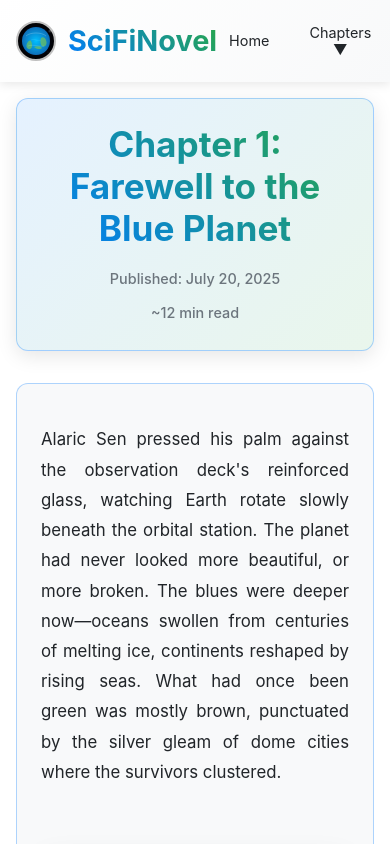
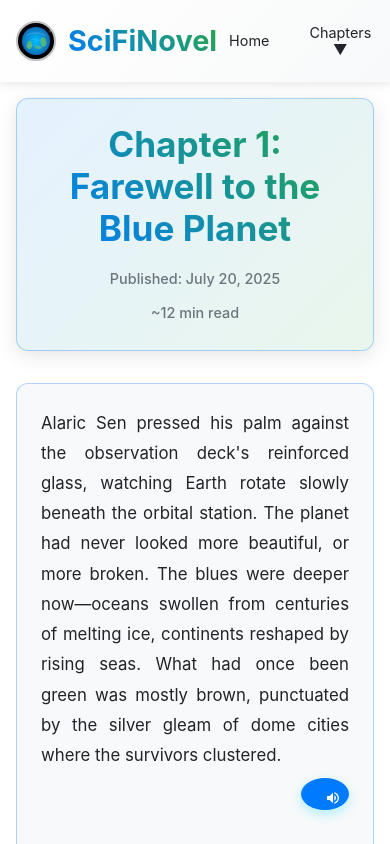
Before and after one commit to flipdidip/SciFiNovel, a React (Vite) app: page /SciFiNovel/chapter/1 in a window 390 px wide. Shown: the top 844 px of the page. Built offline with nearby package versions, Linux system fonts and the light colour scheme.

Commit message:
Text to speach

```diff
--- /dev/null
+++ b/src/components/ReadableParagraph.css
@@ -0,0 +1,91 @@
+.readable-paragraph {
+  position: relative;
+  margin-bottom: 1.8rem;
+}
+
+.readable-paragraph:hover .read-aloud-btn {
+  opacity: 1;
+  transform: translateY(0);
+}
+
+.read-aloud-btn {
+  position: absolute;
+  top: 0.5rem;
+  right: -1.5rem;
+  background: var(--accent-primary);
+  color: white;
+  border: none;
+  border-radius: 50%;
+  width: 2.5rem;
+  height: 2.5rem;
+  display: flex;
+  align-items: center;
+  justify-content: center;
+  cursor: pointer;
+  opacity: 0;
+  transform: translateY(-0.5rem);
+  transition: all 0.3s ease;
+  box-shadow: 0 4px 12px rgba(0, 212, 255, 0.3);
+  z-index: 10;
+}
+
+.read-aloud-btn:hover {
+  background: var(--accent-secondary);
+  transform: translateY(0) scale(1.1);
+  box-shadow: 0 6px 20px rgba(0, 212, 255, 0.4);
+}
+
+.read-aloud-btn.reading {
+  opacity: 1;
+  background: var(--accent-secondary);
+  animation: pulse 1.5s infinite;
+}
+
+@keyframes pulse {
+  0% {
+    box-shadow: 0 4px 12px rgba(0, 212, 255, 0.3);
+  }
+  50% {
+    box-shadow: 0 6px 20px rgba(0, 212, 255, 0.6);
+  }
+  100% {
+    box-shadow: 0 4px 12px rgba(0, 212, 255, 0.3);
+  }
+}
+
+.read-aloud-btn svg {
+  transition: all 0.2s ease;
+}
+
+.read-aloud-btn:active svg {
+  transform: scale(0.9);
+}
+
+/* Ensure the paragraph has relative positioning for the button */
+.readable-paragraph p {
+  margin: 0;
+  padding-right: 3rem; /* Space for the button */
+}
+
+/* Mobile responsiveness */
+@media (max-width: 768px) {
+  .read-aloud-btn {
+    opacity: 1; /* Always visible on mobile */
+    position: static;
+    margin-top: 1rem;
+    margin-left: auto;
+    margin-right: 0;
+    display: block;
+    width: 2rem;
+    height: 2rem;
+  }
+
+  .readable-paragraph p {
+    padding-right: 0;
+  }
+
+  .readable-paragraph {
+    display: flex;
+    flex-direction: column;
+  }
+}
--- /dev/null
+++ b/src/components/ReadableParagraph.tsx
@@ -0,0 +1,186 @@
+import { useState, useRef, useEffect } from "react";
+import "./ReadableParagraph.css";
+
+interface ReadableParagraphProps {
+  children: React.ReactNode;
+  className?: string;
+}
+
+const ReadableParagraph = ({
+  children,
+  className = "",
+}: ReadableParagraphProps) => {
+  const [isReading, setIsReading] = useState(false);
+  const [isSupported, setIsSupported] = useState(true);
+  const [bestVoice, setBestVoice] = useState<SpeechSynthesisVoice | null>(null);
+  const utteranceRef = useRef<SpeechSynthesisUtterance | null>(null);
+
+  // Find the best available voice
+  useEffect(() => {
+    const findBestVoice = () => {
+      const voices = window.speechSynthesis.getVoices();
+      if (voices.length === 0) return;
+
+      // Priority order for voice selection (best to good)
+      const voicePreferences = [
+        // Premium natural voices
+        /neural|premium|enhanced|natural/i,
+        // Female voices (often sound more pleasant for narration)
+        /female|woman|samantha|alex|victoria|zira/i,
+        // English voices with good quality
+        /^(?=.*en)(?!.*robot)(?!.*synthetic)/i,
+        // Any English voice
+        /en-/i,
+        // Default system voice
+        /default/i,
+      ];
+
+      let selectedVoice = null;
+
+      for (const preference of voicePreferences) {
+        selectedVoice = voices.find(
+          (voice) => preference.test(voice.name) && voice.lang.startsWith("en")
+        );
+        if (selectedVoice) break;
+      }
+
+      // Fallback to first English voice or default
+      if (!selectedVoice) {
+        selectedVoice =
+          voices.find((voice) => voice.lang.startsWith("en")) || voices[0];
+      }
+
+      setBestVoice(selectedVoice);
+    };
+
+    // Initial load
+    findBestVoice();
+
+    // Some browsers load voices asynchronously
+    if (window.speechSynthesis.onvoiceschanged !== undefined) {
+      window.speechSynthesis.onvoiceschanged = findBestVoice;
+    }
+  }, []);
+
+  const getText = (): string => {
+    if (typeof children === "string") {
+      return children;
+    }
+    // For React nodes, we'll extract the text content
+    const tempDiv = document.createElement("div");
+    tempDiv.innerHTML = children?.toString() || "";
+    return tempDiv.textContent || tempDiv.innerText || "";
+  };
+
+  const preprocessText = (text: string): string => {
+    return (
+      text
+        // Add pauses after sentences
+        .replace(/([.!?])\s+/g, "$1... ")
+        // Add slight pauses after commas
+        .replace(/,\s+/g, ", ")
+        // Handle dialogue with natural pauses
+        .replace(/"/g, "... ")
+        // Add emphasis to certain words
+        .replace(/\b(TRAPPIST-1|Earth|Alaric|Dr\.|Endeavor)\b/g, "$1")
+        // Handle dashes for natural speech flow
+        .replace(/—/g, "... ")
+        // Ensure proper pronunciation of technical terms
+        .replace(/cryo-pod/g, "cryopod")
+        .replace(/cryo-sleep/g, "cryosleep")
+        .replace(/space-time/g, "spacetime")
+    );
+  };
+
+  const handleReadAloud = () => {
+    if (!("speechSynthesis" in window)) {
+      setIsSupported(false);
+      return;
+    }
+
+    if (isReading) {
+      // Stop reading
+      window.speechSynthesis.cancel();
+      setIsReading(false);
+      return;
+    }
+
+    // Start reading
+    const rawText = getText();
+    const processedText = preprocessText(rawText);
+    const utterance = new SpeechSynthesisUtterance(processedText);
+
+    // Use the best available voice
+    if (bestVoice) {
+      utterance.voice = bestVoice;
+    }
+
+    // Enhanced speech settings for natural narration
+    utterance.rate = 0.85; // Slower for better comprehension and dramatic effect
+    utterance.pitch = 0.95; // Slightly lower pitch for more authoritative/narrative tone
+    utterance.volume = 1;
+
+    // Adjust settings based on content type
+    if (processedText.includes('"')) {
+      // Dialogue - slightly faster and higher pitch
+      utterance.rate = 0.9;
+      utterance.pitch = 1.05;
+    } else if (
+      processedText.includes("Dr.") ||
+      processedText.includes("TRAPPIST-1")
+    ) {
+      // Technical content - slower and more deliberate
+      utterance.rate = 0.8;
+      utterance.pitch = 0.9;
+    }
+
+    // Event handlers
+    utterance.onstart = () => setIsReading(true);
+    utterance.onend = () => {
+      setIsReading(false);
+      // Clear any remaining speech to prevent conflicts
+      window.speechSynthesis.cancel();
+    };
+    utterance.onerror = (event) => {
+      console.log("Speech synthesis error:", event);
+      setIsReading(false);
+      setIsSupported(false);
+    };
+
+    utteranceRef.current = utterance;
+
+    // Ensure speech synthesis is ready
+    if (window.speechSynthesis.paused) {
+      window.speechSynthesis.resume();
+    }
+
+    window.speechSynthesis.speak(utterance);
+  };
+
+  return (
+    <div className="readable-paragraph">
+      <p className={className}>{children}</p>
+      {isSupported && (
+        <button
+          className={`read-aloud-btn ${isReading ? "reading" : ""}`}
+          onClick={handleReadAloud}
+          title={isReading ? "Stop reading" : "Read aloud"}
+          aria-label={isReading ? "Stop reading" : "Read this paragraph aloud"}
+        >
+          {isReading ? (
+            <svg width="16" height="16" viewBox="0 0 24 24" fill="currentColor">
+              <rect x="6" y="4" width="4" height="16" />
+              <rect x="14" y="4" width="4" height="16" />
+            </svg>
+          ) : (
+            <svg width="16" height="16" viewBox="0 0 24 24" fill="currentColor">
+              <path d="M3 9v6h4l5 5V4L7 9H3zm13.5 3c0-1.77-1.02-3.29-2.5-4.03v8.05c1.48-.73 2.5-2.25 2.5-4.02zM14 3.23v2.06c2.89.86 5 3.54 5 6.71s-2.11 5.85-5 6.71v2.06c4.01-.91 7-4.49 7-8.77s-2.99-7.86-7-8.77z" />
+            </svg>
+          )}
+        </button>
+      )}
+    </div>
+  );
+};
+
+export default ReadableParagraph;
--- a/src/pages/Chapter1Page.tsx
+++ b/src/pages/Chapter1Page.tsx
@@ -1,5 +1,6 @@
 import "./Chapter1Page.css";
 import chapter1Image from "/chapter1-earth-from-orbit.png";
+import ReadableParagraph from "../components/ReadableParagraph";
 
 const Chapter1Page = () => {
   return (
@@ -14,7 +15,7 @@ const Chapter1Page = () => {
 
       <div className="chapter-content">
         <div className="chapter-text">
-          <p>
+          <ReadableParagraph>
             Alaric Sen pressed his palm against the observation deck's
             reinforced glass, watching Earth rotate slowly beneath the orbital
             station. The planet had never looked more beautiful, or more broken.
@@ -22,7 +23,7 @@ const Chapter1Page = () => {
             ice, continents reshaped by rising seas. What had once been green
             was mostly brown, punctuated by the silver gleam of dome cities
             where the survivors clustered.
-          </p>
+          </ReadableParagraph>
 
           <div className="chapter-illustration">
             <figure className="chapter-image">
@@ -38,44 +39,44 @@ const Chapter1Page = () => {
             </figure>
           </div>
 
-          <p>
+          <ReadableParagraph>
             "Final boarding call for TRAPPIST-1 expedition. All passengers
             report to Departure Bay Seven."
-          </p>
+          </ReadableParagraph>
 
-          <p>
+          <ReadableParagraph>
             The announcement echoed through the passenger control area, sterile
             and emotionless. Alaric didn't move. At thirty-something—though his
             actual age was a detail he'd stopped sharing decades ago—he'd
             learned that moments like these demanded their due reverence. This
             would be the last time human eyes would see Earth from this
             perspective for... well, that was the problem, wasn't it?
-          </p>
+          </ReadableParagraph>
 
-          <p>
+          <ReadableParagraph>
             The time dilation equations scrolled unbidden through his mind. At
             80% light speed, the forty-year journey to TRAPPIST-1 would feel
             like twenty-four years to those aboard the ship. But Earth? Earth
             would age the full forty years. The few million humans left down
             there would either adapt, evolve, or perish entirely while he slept
             in cryogenic suspension.
-          </p>
+          </ReadableParagraph>
 
-          <p>
+          <ReadableParagraph>
             If he ever came back—and that was a monumental if—he'd return to a
             world that had moved on without him, assuming it survived at all.
-          </p>
+          </ReadableParagraph>
 
-          <p>
+          <ReadableParagraph>
             He shouldered his single bag and walked toward the departure bay,
             his footsteps echoing in the nearly empty corridor. Most of the
             other passengers had already boarded—scientists, engineers,
             terraforming specialists, a few artists and philosophers. The last
             hope of human civilization, packaged in a ship powered by technology
             that would have seemed like magic to his great-grandparents.
-          </p>
+          </ReadableParagraph>
 
-          <p>
+          <ReadableParagraph>
             The Alcubierre-Chen drive—named partly after his own theoretical
             contributions, though he'd grown tired of explaining the mathematics
             to journalists. Space-time compression, exotic matter manipulation,
@@ -83,62 +84,62 @@ const Chapter1Page = () => {
             details felt meaningless now. What mattered was the result: they
             could reach 80% of light speed, making interstellar travel finally,
             barely possible.
-          </p>
+          </ReadableParagraph>
 
-          <p>
+          <ReadableParagraph>
             "Dr. Sen?" A young technician with nervous eyes approached him at
             the boarding gate. "We're ready for your final pre-departure check."
-          </p>
+          </ReadableParagraph>
 
-          <p>
+          <ReadableParagraph>
             Alaric nodded and followed her through the airlock into the ship's
             belly. The Endeavor stretched nearly two kilometers from bow to
             stern, most of it engine and fuel reserves. The passenger
             compartment felt almost cozy by comparison—just four hundred
             cryo-pods arranged in neat rows, each one a technological marvel
             that could keep a human body stable for decades.
-          </p>
+          </ReadableParagraph>
 
-          <p>
+          <ReadableParagraph>
             He knew exactly how it worked: controlled cellular dehydration,
             metabolic suppression, neural activity reduced to barely detectable
             levels. The human body as close to death as possible while still
             remaining alive. Another triumph of engineering that had become
             mundane through understanding.
-          </p>
+          </ReadableParagraph>
 
-          <p>
+          <ReadableParagraph>
             "Pod 127," the technician said, gesturing to a unit near the
             observation windows. "You'll have a view of TRAPPIST-1 when we
             arrive."
-          </p>
+          </ReadableParagraph>
 
-          <p>
+          <ReadableParagraph>
             "Assuming the windows aren't completely fogged by cosmic dust after
             twenty-four years," Alaric replied, but he was smiling. He
             appreciated the gesture.
-          </p>
+          </ReadableParagraph>
 
-          <p>
+          <ReadableParagraph>
             As he settled into the cryo-pod's cushioned interior, Alaric took
             one last look through the ship's porthole. Earth hung there, blue
             and wounded and stubborn. The planet that had given birth to
             consciousness, to art, to the very technology that was now carrying
             its children to the stars.
-          </p>
+          </ReadableParagraph>
 
-          <p>
+          <ReadableParagraph>
             Why was he going alone? The question would follow him into
             cryo-sleep, along with all the others he'd stopped trying to answer.
             Some journeys, he'd learned, were meant to be taken in solitude.
-          </p>
+          </ReadableParagraph>
 
-          <p>
+          <ReadableParagraph>
             The pod's lid descended with a soft hiss, and Alaric closed his eyes
             as the first wave of sedatives entered his bloodstream. Somewhere in
             the growing darkness, he thought he could still see Earth
             turning—blue and beautiful and impossibly far away.
-          </p>
+          </ReadableParagraph>
         </div>
 
         <div className="chapter-footer">
```
